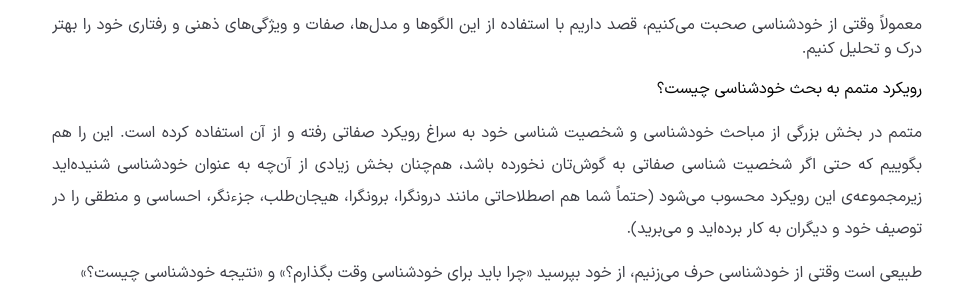
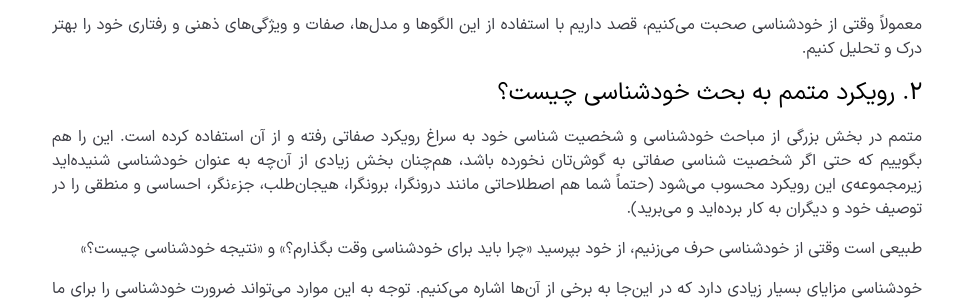
Before and after one commit to erfanheshmati/borna-psychology-web-template, a website: page article.html in a window 1280 px wide. Shown: the part 445-743 px from the top of the page, 326-1280 px from the left. Drawn offline with Linux system fonts and the light colour scheme; a web font is replaced by a local one.

Commit message:
Fix article page problems

```diff
--- a/article.html
+++ b/article.html
@@ -216,9 +216,10 @@
                             ویژگی‌های ذهنی و رفتاری خود را بهتر درک و تحلیل کنیم.
                         </p>
 
-                        <h2 class="text-sm md:text-base text-xl md:text-2xl text-black">رویکرد متمم به بحث خودشناسی
-                            چیست؟</h2>
-                        <p class="text-secondary text-justify leading-loose">
+                        <h2 class="text-xl md:text-2xl text-black">
+                            ۲. رویکرد متمم به بحث خودشناسی چیست؟
+                        </h2>
+                        <p class="text-sm md:text-base text-secondary text-justify leading-loose">
                             متمم در بخش بزرگی از مباحث خودشناسی و شخصیت شناسی خود به سراغ رویکرد صفاتی رفته و از آن
                             استفاده کرده است. این را هم بگوییم که حتی اگر شخصیت شناسی صفاتی به گوش‌تان نخورده باشد،‌
                             هم‌چنان بخش زیادی از آن‌چه به عنوان خودشناسی شنیده‌اید زیرمجموعه‌ی این رویکرد محسوب می‌شود
```
